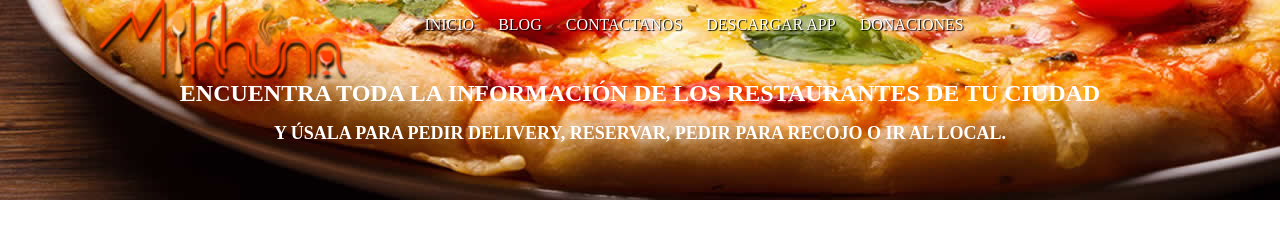
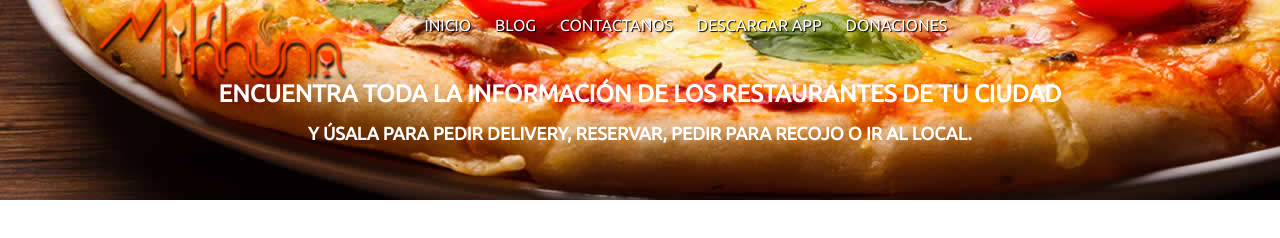
Before and after one commit to piscolomo/mikhunabamba, a website: page development_files/index.jade in a window 1280 px wide. Drawn offline with nearby package versions, Linux system fonts and the light colour scheme; files that its build step writes are made by us from their sources; files whose address does not match are found by name.

Commit message:
added font ubuntu

```diff
--- a/development_files/index.jade
+++ b/development_files/index.jade
@@ -2,6 +2,7 @@ doctype html
 html(lang="en")
   head
     title Grunt Project Ready
+    <link href='http://fonts.googleapis.com/css?family=Ubuntu' rel='stylesheet' type='text/css'>
     link(rel="stylesheet" href="bower_components/normalize.css/normalize.css")
     link(rel="stylesheet" href="css/style.css")
     script(type='text/javascript' src="js/script.min.js")
--- a/development_files/style.scss
+++ b/development_files/style.scss
@@ -4,6 +4,7 @@
 $color : red;
 body{
 	background: url(../images/bg.jpg) no-repeat;
+  font-family: 'Ubuntu', sans-serif;
 }
 
 main{
```
Also changed, not shown: css/style.css, development_files/style.css, index.html.
